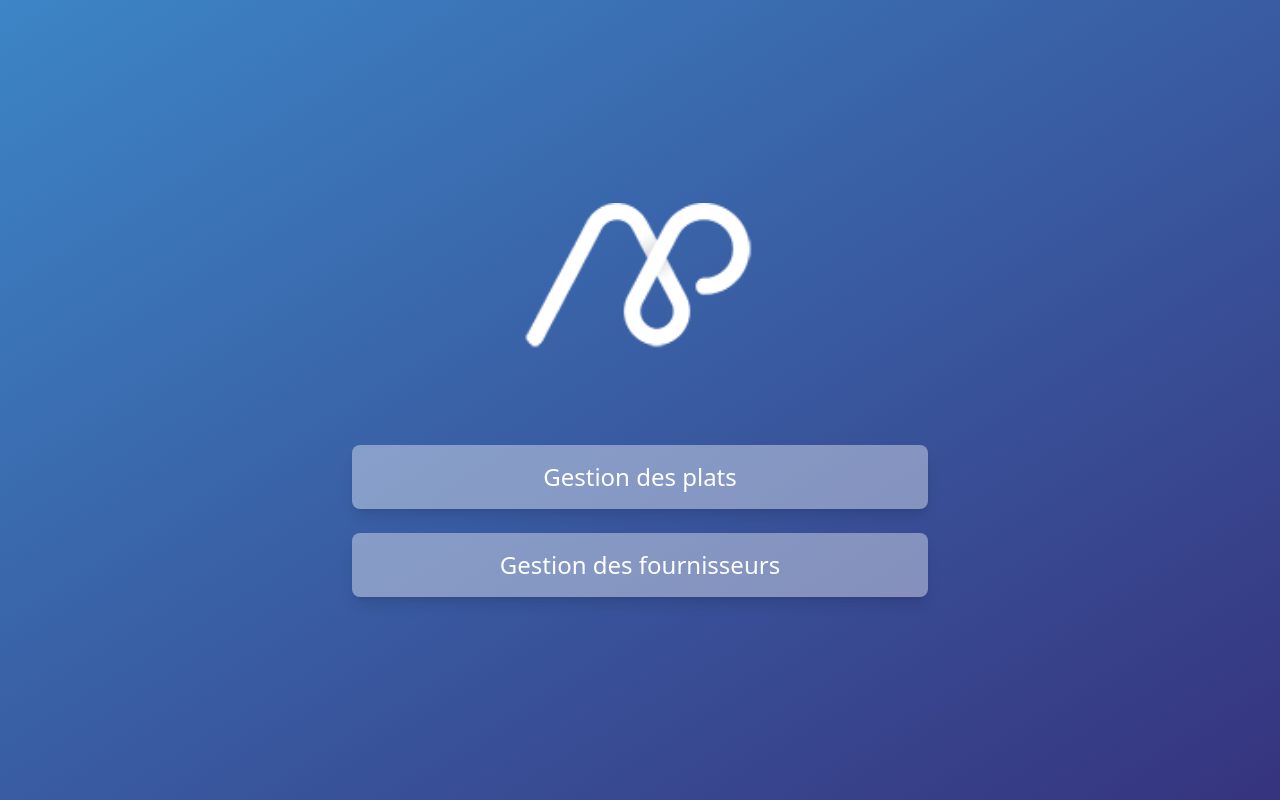
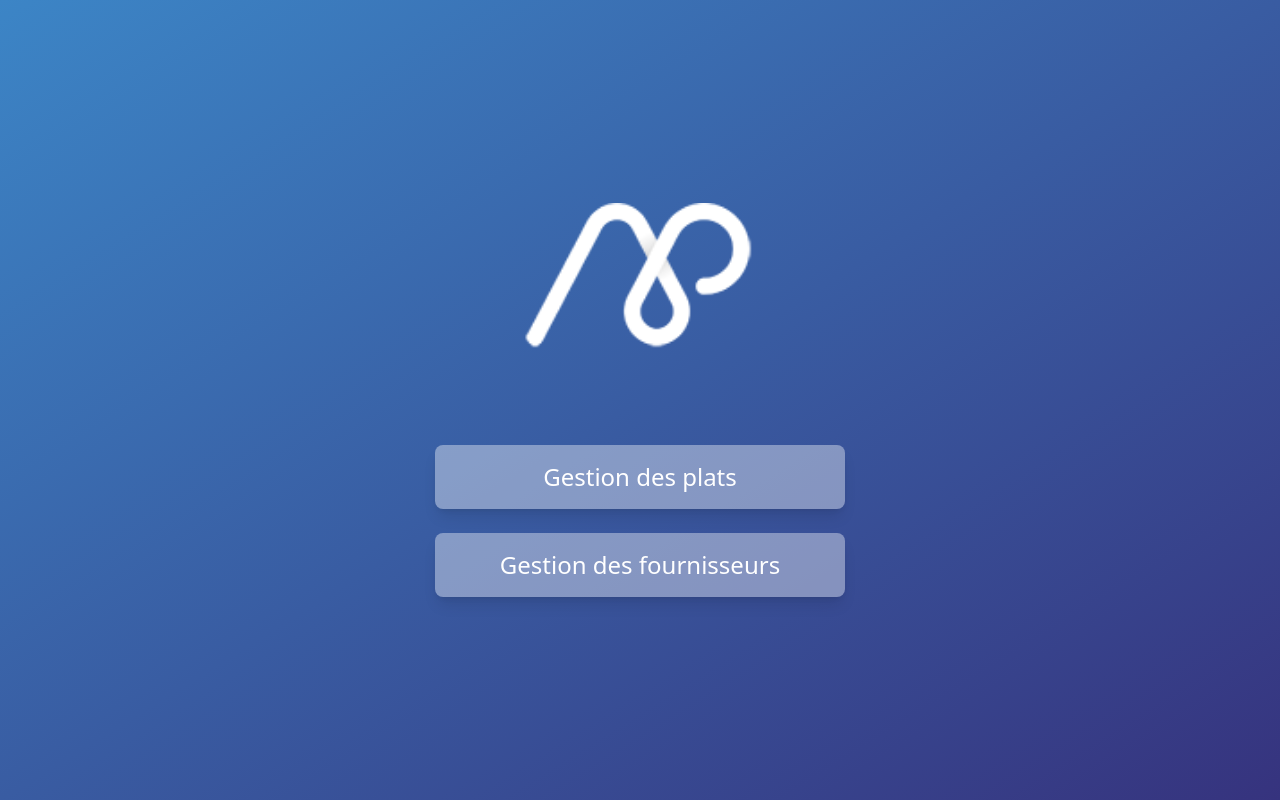
Before and after one commit to sophiegillard/gestion_plats, a React (Vite) app: page / in a window 1280 px wide. Built offline with nearby package versions, Linux system fonts and the light colour scheme.

Commit message:
almost done

```diff
--- a/src/components/buttons/DeleteButton.jsx
+++ b/src/components/buttons/DeleteButton.jsx
@@ -8,5 +8,6 @@ export const DeleteButton = ({ action }) =>{
                     <span>Supprimer</span>
                     <img src={trash} alt="icon ajouter" className="h-4 w-4"/>
     </button>
+
     </>
 }
--- a/src/components/link/LinkDashboard.jsx
+++ b/src/components/link/LinkDashboard.jsx
@@ -3,7 +3,7 @@ import {Link} from "react-router-dom";
 export const LinkDashboard = ({link, titre}) =>{
     return <>
         <Link to={link}
-              className="text-2xl bg-transparent-white p-4 shadow-lg rounded-lg text-white
+              className="text-2xl bg-transparent-white p-4 shadow-lg rounded-lg text-white lg:min-w-[20rem] w-full lg:max-w-[40%]
                       hover:bg-transparent-white-hover">
             {titre}
         </Link>
--- a/src/pages/Home.jsx
+++ b/src/pages/Home.jsx
@@ -6,13 +6,13 @@ export const Home = () => {
     return (
 
     <div className="bg-gradient-to-br from-light-blue to-dark-blue h-screen w-screen flex justify-center items-center">
-        <div className="w-1/2 max-w-1/2 h-3/4 p-8 flex flex-col justify-center gap-20">
+        <div className="w-[80%] h-3/4 flex flex-col justify-center gap-20">
 
             <div className="max-w-fit h-fit self-center">
                 <img src={logo} alt='logo' className="w-60" />
             </div>
 
-            <div className="flex flex-col text-center gap-6 justify-center">
+            <div className="flex flex-col text-center gap-6 justify-center items-center">
                 <LinkDashboard
                     link={'/GestionDesPlats'}
                     titre={'Gestion des plats'} />
```
